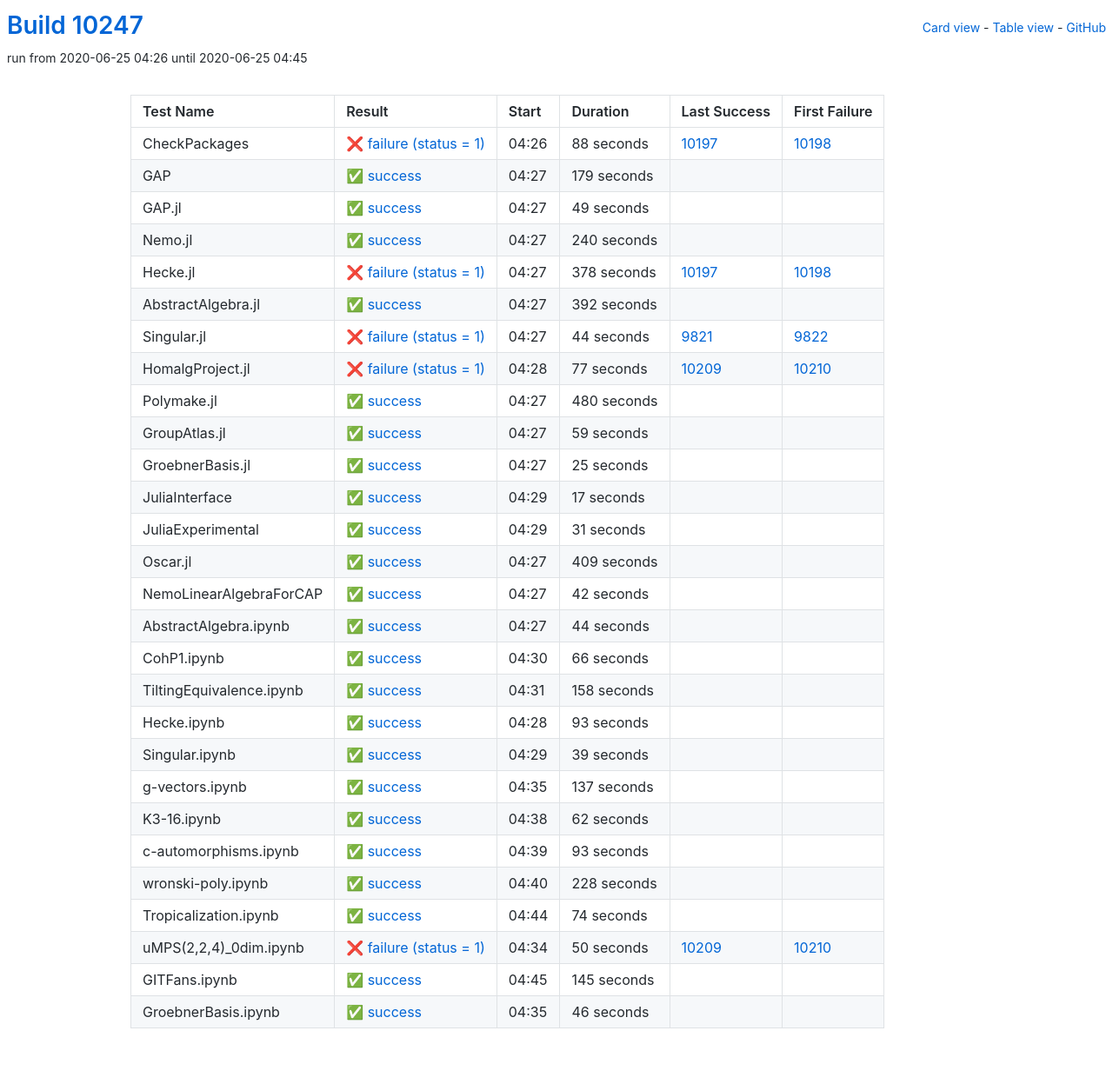
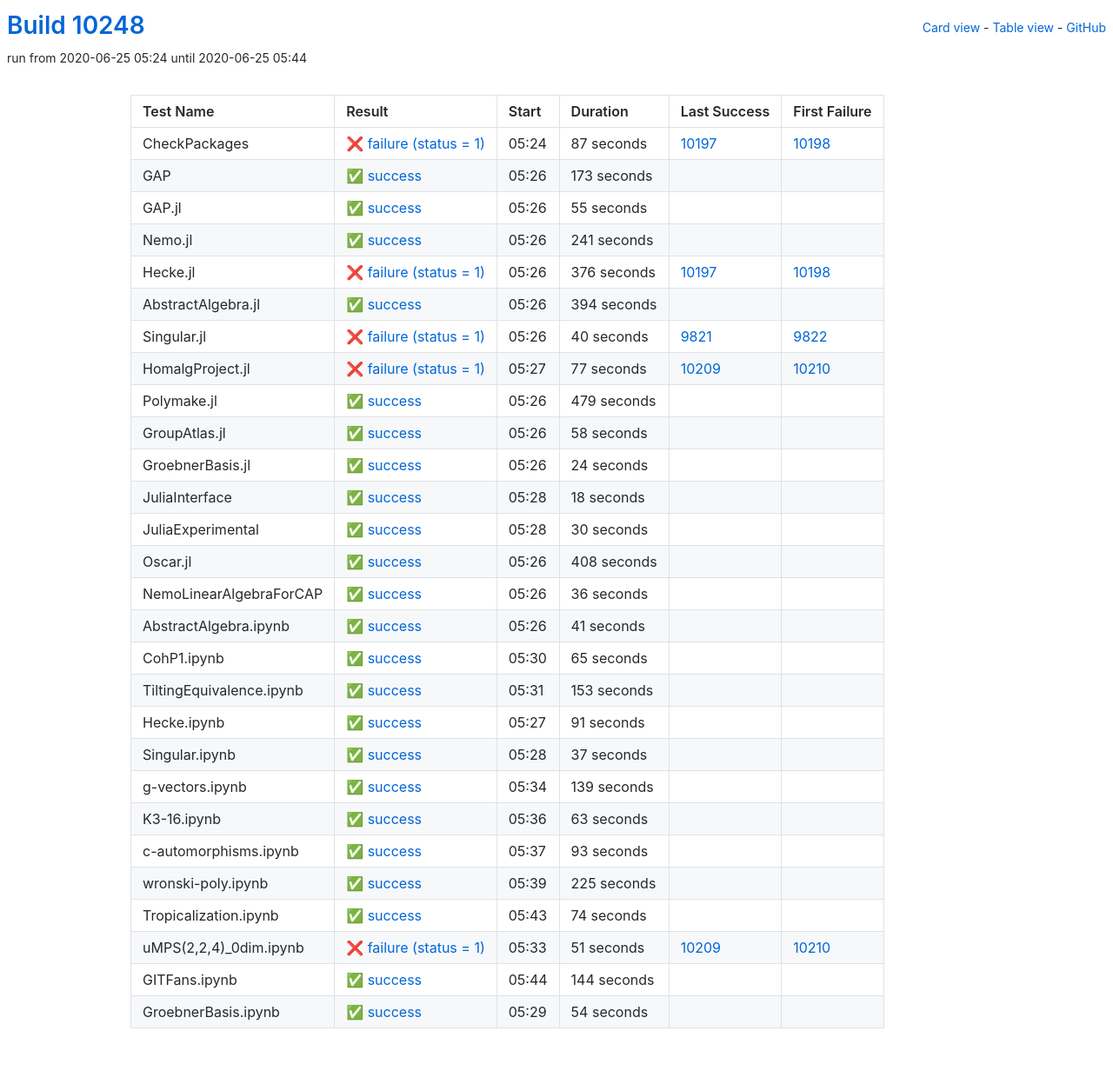
Before and after one commit to oscar-system/oscar-ci-status, a Jekyll site: the page built from table.html, in a window 1280 px wide. Shown: the whole page at 87% size. Built offline with Jekyll 4.4.1, drawn with Linux system fonts in a browser that asks for light colours.

Commit message:
Build #10248

```diff
--- a/_data/ci.yml
+++ b/_data/ci.yml
@@ -1,6 +1,6 @@
 ---
-build: 10247
-build_url: https://oscarci.mathematik.uni-kl.de/job/oscar/10247/
+build: 10248
+build_url: https://oscarci.mathematik.uni-kl.de/job/oscar/10248/
 job: oscar
 organization: oscar-system
 repo: oscar-ci-status
@@ -8,92 +8,92 @@
 tests:
 - name: CheckPackages
   id: checkpackages
-  log: https://oscarci.mathematik.uni-kl.de/job/oscar/10247/artifact/logs/build-10247/CheckPackages.log
-  start: 2020-06-25 04:26
+  log: https://oscarci.mathematik.uni-kl.de/job/oscar/10248/artifact/logs/build-10248/CheckPackages.log
+  start: 2020-06-25 05:24
   success: false
   exitcode: 1
   status: failure
-  duration: 88
+  duration: 87
   last_success: 10197
   last_success_url: https://oscarci.mathematik.uni-kl.de/job/oscar/10197/
   first_failure: 10198
   first_failure_url: https://oscarci.mathematik.uni-kl.de/job/oscar/10198/
 - name: GAP
   id: gap
-  log: https://oscarci.mathematik.uni-kl.de/job/oscar/10247/artifact/logs/build-10247/GAP.log
-  start: 2020-06-25 04:27
+  log: https://oscarci.mathematik.uni-kl.de/job/oscar/10248/artifact/logs/build-10248/GAP.log
+  start: 2020-06-25 05:26
   success: true
   exitcode: 0
   status: success
-  duration: 179
+  duration: 173
   last_success: false
   last_success_url:
   first_failure: false
   first_failure_url:
 - name: GAP.jl
   id: gap-jl
-  log: https://oscarci.mathematik.uni-kl.de/job/oscar/10247/artifact/logs/build-10247/GAP.jl.log
-  start: 2020-06-25 04:27
+  log: https://oscarci.mathematik.uni-kl.de/job/oscar/10248/artifact/logs/build-10248/GAP.jl.log
+  start: 2020-06-25 05:26
   success: true
   exitcode: 0
   status: success
-  duration: 49
+  duration: 55
   last_success: false
   last_success_url:
   first_failure: false
   first_failure_url:
 - name: Nemo.jl
   id: nemo-jl
-  log: https://oscarci.mathematik.uni-kl.de/job/oscar/10247/artifact/logs/build-10247/Nemo.jl.log
-  start: 2020-06-25 04:27
+  log: https://oscarci.mathematik.uni-kl.de/job/oscar/10248/artifact/logs/build-10248/Nemo.jl.log
+  start: 2020-06-25 05:26
   success: true
   exitcode: 0
   status: success
-  duration: 240
+  duration: 241
   last_success: false
   last_success_url:
   first_failure: false
   first_failure_url:
 - name: Hecke.jl
   id: hecke-jl
-  log: https://oscarci.mathematik.uni-kl.de/job/oscar/10247/artifact/logs/build-10247/Hecke.jl.log
-  start: 2020-06-25 04:27
+  log: https://oscarci.mathematik.uni-kl.de/job/oscar/10248/artifact/logs/build-10248/Hecke.jl.log
+  start: 2020-06-25 05:26
   success: false
   exitcode: 1
   status: failure
-  duration: 378
+  duration: 376
   last_success: 10197
   last_success_url: https://oscarci.mathematik.uni-kl.de/job/oscar/10197/
   first_failure: 10198
   first_failure_url: https://oscarci.mathematik.uni-kl.de/job/oscar/10198/
 - name: AbstractAlgebra.jl
   id: abstractalgebra-jl
-  log: https://oscarci.mathematik.uni-kl.de/job/oscar/10247/artifact/logs/build-10247/AbstractAlgebra.jl.log
-  start: 2020-06-25 04:27
+  log: https://oscarci.mathematik.uni-kl.de/job/oscar/10248/artifact/logs/build-10248/AbstractAlgebra.jl.log
+  start: 2020-06-25 05:26
   success: true
   exitcode: 0
   status: success
-  duration: 392
+  duration: 394
   last_success: false
   last_success_url:
   first_failure: false
   first_failure_url:
 - name: Singular.jl
   id: singular-jl
-  log: https://oscarci.mathematik.uni-kl.de/job/oscar/10247/artifact/logs/build-10247/Singular.jl.log
-  start: 2020-06-25 04:27
+  log: https://oscarci.mathematik.uni-kl.de/job/oscar/10248/artifact/logs/build-10248/Singular.jl.log
+  start: 2020-06-25 05:26
   success: false
   exitcode: 1
   status: failure
-  duration: 44
+  duration: 40
   last_success: 9821
   last_success_url: https://oscarci.mathematik.uni-kl.de/job/oscar/9821/
   first_failure: 9822
   first_failure_url: https://oscarci.mathematik.uni-kl.de/job/oscar/9822/
 - name: HomalgProject.jl
   id: homalgproject-jl
-  log: https://oscarci.mathematik.uni-kl.de/job/oscar/10247/artifact/logs/build-10247/HomalgProject.jl.log
-  start: 2020-06-25 04:28
+  log: https://oscarci.mathematik.uni-kl.de/job/oscar/10248/artifact/logs/build-10248/HomalgProject.jl.log
+  start: 2020-06-25 05:27
   success: false
   exitcode: 1
   status: failure
@@ -104,176 +104,176 @@
   first_failure_url: https://oscarci.mathematik.uni-kl.de/job/oscar/10210/
 - name: Polymake.jl
   id: polymake-jl
-  log: https://oscarci.mathematik.uni-kl.de/job/oscar/10247/artifact/logs/build-10247/Polymake.jl.log
-  start: 2020-06-25 04:27
+  log: https://oscarci.mathematik.uni-kl.de/job/oscar/10248/artifact/logs/build-10248/Polymake.jl.log
+  start: 2020-06-25 05:26
   success: true
   exitcode: 0
   status: success
-  duration: 480
+  duration: 479
   last_success: false
   last_success_url:
   first_failure: false
   first_failure_url:
 - name: GroupAtlas.jl
   id: groupatlas-jl
-  log: https://oscarci.mathematik.uni-kl.de/job/oscar/10247/artifact/logs/build-10247/GroupAtlas.jl.log
-  start: 2020-06-25 04:27
+  log: https://oscarci.mathematik.uni-kl.de/job/oscar/10248/artifact/logs/build-10248/GroupAtlas.jl.log
+  start: 2020-06-25 05:26
   success: true
   exitcode: 0
   status: success
-  duration: 59
+  duration: 58
   last_success: false
   last_success_url:
   first_failure: false
   first_failure_url:
 - name: GroebnerBasis.jl
   id: groebnerbasis-jl
-  log: https://oscarci.mathematik.uni-kl.de/job/oscar/10247/artifact/logs/build-10247/GroebnerBasis.jl.log
-  start: 2020-06-25 04:27
+  log: https://oscarci.mathematik.uni-kl.de/job/oscar/10248/artifact/logs/build-10248/GroebnerBasis.jl.log
+  start: 2020-06-25 05:26
   success: true
   exitcode: 0
   status: success
-  duration: 25
+  duration: 24
   last_success: false
   last_success_url:
   first_failure: false
   first_failure_url:
 - name: JuliaInterface
   id: juliainterface
-  log: https://oscarci.mathematik.uni-kl.de/job/oscar/10247/artifact/logs/build-10247/JuliaInterface.log
-  start: 2020-06-25 04:29
+  log: https://oscarci.mathematik.uni-kl.de/job/oscar/10248/artifact/logs/build-10248/JuliaInterface.log
+  start: 2020-06-25 05:28
   success: true
   exitcode: 0
   status: success
-  duration: 17
+  duration: 18
   last_success: false
   last_success_url:
   first_failure: false
   first_failure_url:
 - name: JuliaExperimental
   id: juliaexperimental
-  log: https://oscarci.mathematik.uni-kl.de/job/oscar/10247/artifact/logs/build-10247/JuliaExperimental.log
-  start: 2020-06-25 04:29
+  log: https://oscarci.mathematik.uni-kl.de/job/oscar/10248/artifact/logs/build-10248/JuliaExperimental.log
+  start: 2020-06-25 05:28
   success: true
   exitcode: 0
   status: success
-  duration: 31
+  duration: 30
   last_success: false
   last_success_url:
   first_failure: false
   first_failure_url:
 - name: Oscar.jl
   id: oscar-jl
-  log: https://oscarci.mathematik.uni-kl.de/job/oscar/10247/artifact/logs/build-10247/Oscar.jl.log
-  start: 2020-06-25 04:27
+  log: https://oscarci.mathematik.uni-kl.de/job/oscar/10248/artifact/logs/build-10248/Oscar.jl.log
+  start: 2020-06-25 05:26
   success: true
   exitcode: 0
   status: success
-  duration: 409
+  duration: 408
   last_success: false
   last_success_url:
   first_failure: false
   first_failure_url:
 - name: NemoLinearAlgebraForCAP
   id: nemolinearalgebraforcap
-  log: https://oscarci.mathematik.uni-kl.de/job/oscar/10247/artifact/logs/build-10247/NemoLinearAlgebraForCAP.log
-  start: 2020-06-25 04:27
+  log: https://oscarci.mathematik.uni-kl.de/job/oscar/10248/artifact/logs/build-10248/NemoLinearAlgebraForCAP.log
+  start: 2020-06-25 05:26
   success: true
   exitcode: 0
   status: success
-  duration: 42
+  duration: 36
   last_success: false
   last_success_url:
   first_failure: false
   first_failure_url:
 - name: AbstractAlgebra.ipynb
   id: abstractalgebra-ipynb
-  log: https://oscarci.mathematik.uni-kl.de/job/oscar/10247/artifact/logs/build-10247/AbstractAlgebra.ipynb.log
-  start: 2020-06-25 04:27
+  log: https://oscarci.mathematik.uni-kl.de/job/oscar/10248/artifact/logs/build-10248/AbstractAlgebra.ipynb.log
+  start: 2020-06-25 05:26
   success: true
   exitcode: 0
   status: success
-  duration: 44
+  duration: 41
   last_success: false
   last_success_url:
   first_failure: false
   first_failure_url:
 - name: CohP1.ipynb
   id: cohp1-ipynb
-  log: https://oscarci.mathematik.uni-kl.de/job/oscar/10247/artifact/logs/build-10247/CohP1.ipynb.log
-  start: 2020-06-25 04:30
+  log: https://oscarci.mathematik.uni-kl.de/job/oscar/10248/artifact/logs/build-10248/CohP1.ipynb.log
+  start: 2020-06-25 05:30
   success: true
   exitcode: 0
   status: success
-  duration: 66
+  duration: 65
   last_success: false
   last_success_url:
   first_failure: false
   first_failure_url:
 - name: TiltingEquivalence.ipynb
   id: tiltingequivalence-ipynb
-  log: https://oscarci.mathematik.uni-kl.de/job/oscar/10247/artifact/logs/build-10247/TiltingEquivalence.ipynb.log
-  start: 2020-06-25 04:31
+  log: https://oscarci.mathematik.uni-kl.de/job/oscar/10248/artifact/logs/build-10248/TiltingEquivalence.ipynb.log
+  start: 2020-06-25 05:31
   success: true
   exitcode: 0
   status: success
-  duration: 158
+  duration: 153
   last_success: false
   last_success_url:
   first_failure: false
   first_failure_url:
 - name: Hecke.ipynb
   id: hecke-ipynb
-  log: https://oscarci.mathematik.uni-kl.de/job/oscar/10247/artifact/logs/build-10247/Hecke.ipynb.log
-  start: 2020-06-25 04:28
+  log: https://oscarci.mathematik.uni-kl.de/job/oscar/10248/artifact/logs/build-10248/Hecke.ipynb.log
+  start: 2020-06-25 05:27
   success: true
   exitcode: 0
   status: success
-  duration: 93
+  duration: 91
   last_success: false
   last_success_url:
   first_failure: false
   first_failure_url:
 - name: Singular.ipynb
   id: singular-ipynb
-  log: https://oscarci.mathematik.uni-kl.de/job/oscar/10247/artifact/logs/build-10247/Singular.ipynb.log
-  start: 2020-06-25 04:29
+  log: https://oscarci.mathematik.uni-kl.de/job/oscar/10248/artifact/logs/build-10248/Singular.ipynb.log
+  start: 2020-06-25 05:28
   success: true
   exitcode: 0
   status: success
-  duration: 39
+  duration: 37
   last_success: false
   last_success_url:
   first_failure: false
   first_failure_url:
 - name: g-vectors.ipynb
   id: g-vectors-ipynb
-  log: https://oscarci.mathematik.uni-kl.de/job/oscar/10247/artifact/logs/build-10247/g-vectors.ipynb.log
-  start: 2020-06-25 04:35
+  log: https://oscarci.mathematik.uni-kl.de/job/oscar/10248/artifact/logs/build-10248/g-vectors.ipynb.log
+  start: 2020-06-25 05:34
   success: true
   exitcode: 0
   status: success
-  duration: 137
+  duration: 139
   last_success: false
   last_success_url:
   first_failure: false
   first_failure_url:
 - name: K3-16.ipynb
   id: k3-16-ipynb
-  log: https://oscarci.mathematik.uni-kl.de/job/oscar/10247/artifact/logs/build-10247/K3-16.ipynb.log
-  start: 2020-06-25 04:38
+  log: https://oscarci.mathematik.uni-kl.de/job/oscar/10248/artifact/logs/build-10248/K3-16.ipynb.log
+  start: 2020-06-25 05:36
   success: true
   exitcode: 0
   status: success
-  duration: 62
+  duration: 63
   last_success: false
   last_success_url:
   first_failure: false
   first_failure_url:
 - name: c-automorphisms.ipynb
   id: c-automorphisms-ipynb
-  log: https://oscarci.mathematik.uni-kl.de/job/oscar/10247/artifact/logs/build-10247/c-automorphisms.ipynb.log
-  start: 2020-06-25 04:39
+  log: https://oscarci.mathematik.uni-kl.de/job/oscar/10248/artifact/logs/build-10248/c-automorphisms.ipynb.log
+  start: 2020-06-25 05:37
   success: true
   exitcode: 0
   status: success
@@ -284,20 +284,20 @@
   first_failure_url:
 - name: wronski-poly.ipynb
   id: wronski-poly-ipynb
-  log: https://oscarci.mathematik.uni-kl.de/job/oscar/10247/artifact/logs/build-10247/wronski-poly.ipynb.log
-  start: 2020-06-25 04:40
+  log: https://oscarci.mathematik.uni-kl.de/job/oscar/10248/artifact/logs/build-10248/wronski-poly.ipynb.log
+  start: 2020-06-25 05:39
   success: true
   exitcode: 0
   status: success
-  duration: 228
+  duration: 225
   last_success: false
   last_success_url:
   first_failure: false
   first_failure_url:
 - name: Tropicalization.ipynb
   id: tropicalization-ipynb
-  log: https://oscarci.mathematik.uni-kl.de/job/oscar/10247/artifact/logs/build-10247/Tropicalization.ipynb.log
-  start: 2020-06-25 04:44
+  log: https://oscarci.mathematik.uni-kl.de/job/oscar/10248/artifact/logs/build-10248/Tropicalization.ipynb.log
+  start: 2020-06-25 05:43
   success: true
   exitcode: 0
   status: success
@@ -308,36 +308,36 @@
   first_failure_url:
 - name: uMPS(2,2,4)_0dim.ipynb
   id: umps-2-2-4-0dim-ipynb
-  log: https://oscarci.mathematik.uni-kl.de/job/oscar/10247/artifact/logs/build-10247/uMPS-2-2-4-_0dim.ipynb.log
-  start: 2020-06-25 04:34
+  log: https://oscarci.mathematik.uni-kl.de/job/oscar/10248/artifact/logs/build-10248/uMPS-2-2-4-_0dim.ipynb.log
+  start: 2020-06-25 05:33
   success: false
   exitcode: 1
   status: failure
-  duration: 50
+  duration: 51
   last_success: 10209
   last_success_url: https://oscarci.mathematik.uni-kl.de/job/oscar/10209/
   first_failure: 10210
   first_failure_url: https://oscarci.mathematik.uni-kl.de/job/oscar/10210/
 - name: GITFans.ipynb
   id: gitfans-ipynb
-  log: https://oscarci.mathematik.uni-kl.de/job/oscar/10247/artifact/logs/build-10247/GITFans.ipynb.log
-  start: 2020-06-25 04:45
+  log: https://oscarci.mathematik.uni-kl.de/job/oscar/10248/artifact/logs/build-10248/GITFans.ipynb.log
+  start: 2020-06-25 05:44
   success: true
   exitcode: 0
   status: success
-  duration: 145
+  duration: 144
   last_success: false
   last_success_url:
   first_failure: false
   first_failure_url:
 - name: GroebnerBasis.ipynb
   id: groebnerbasis-ipynb
-  log: https://oscarci.mathematik.uni-kl.de/job/oscar/10247/artifact/logs/build-10247/GroebnerBasis.ipynb.log
-  start: 2020-06-25 04:35
+  log: https://oscarci.mathematik.uni-kl.de/job/oscar/10248/artifact/logs/build-10248/GroebnerBasis.ipynb.log
+  start: 2020-06-25 05:29
   success: true
   exitcode: 0
   status: success
-  duration: 46
+  duration: 54
   last_success: false
   last_success_url:
   first_failure: false
```
Also changed, not shown: README.md.
